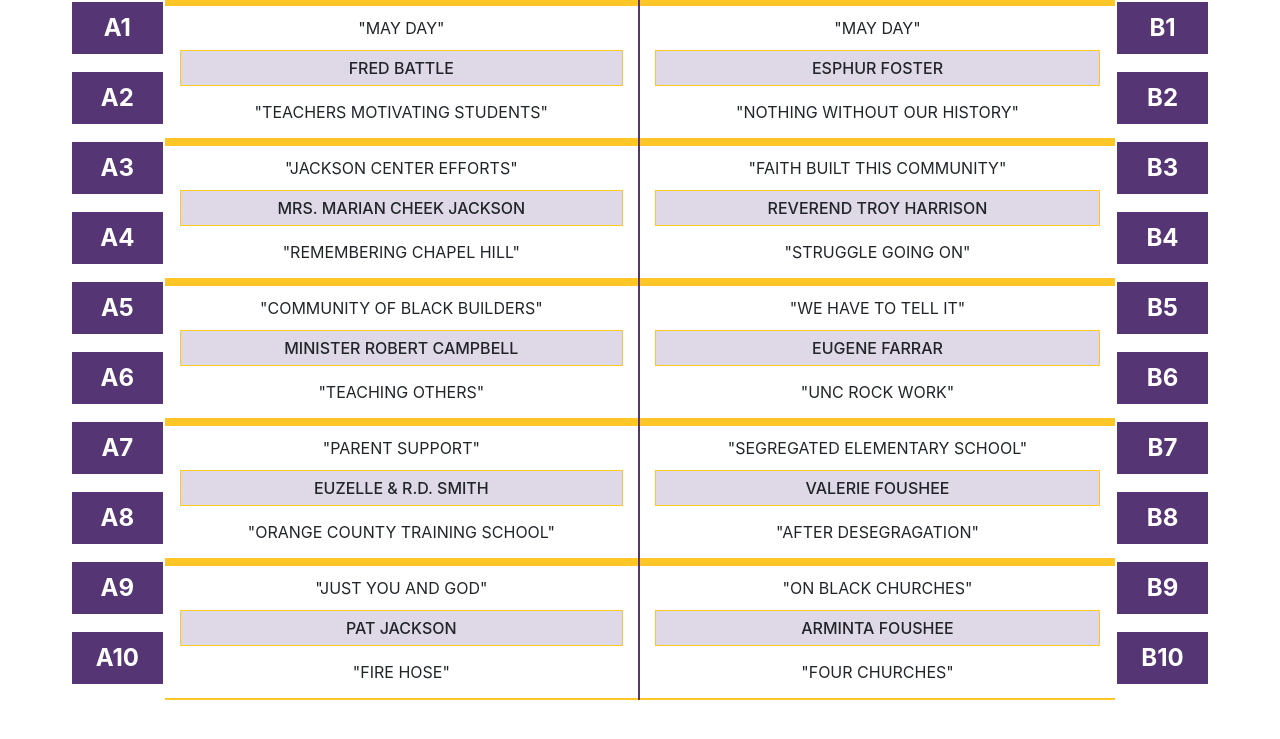
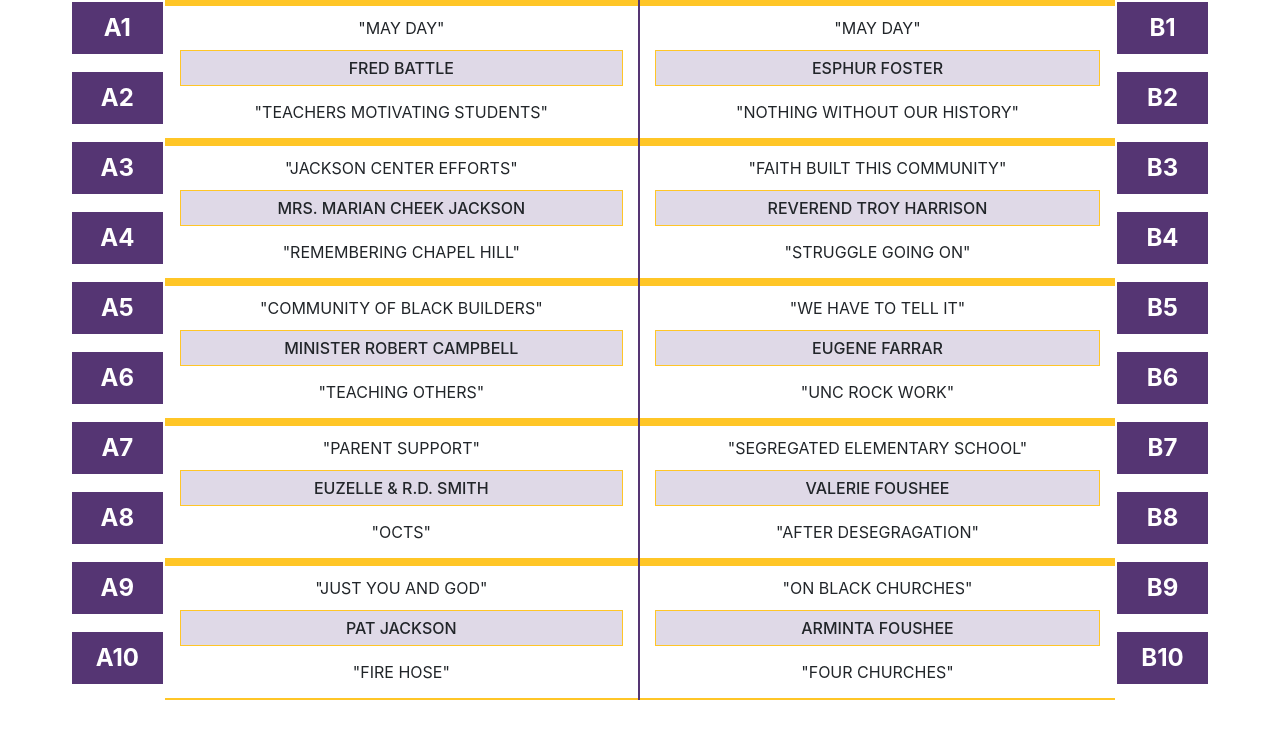
Before and after one commit to kayaelle/MCJC-jukebox, a Jekyll site: the page built from index.md, in a window 1280 px wide. Shown: the top 739 px of the page. Built offline with Jekyll 4.4.1, drawn with Linux system fonts in a browser that asks for light colours.

Commit message:
Update clips.yml

```diff
--- a/_data/clips.yml
+++ b/_data/clips.yml
@@ -66,7 +66,7 @@
             title: Parent Support
             file: A7_RDandEuzelleSmith_ParentSupport.mp3
           - id: A8
-            title: Orange County Training School
+            title: OCTS
             file: A8_RDandEuzelleSmith_OrangeCountyTrainingSchool.mp3
       - name: Valerie Foushee
         clips:
```
